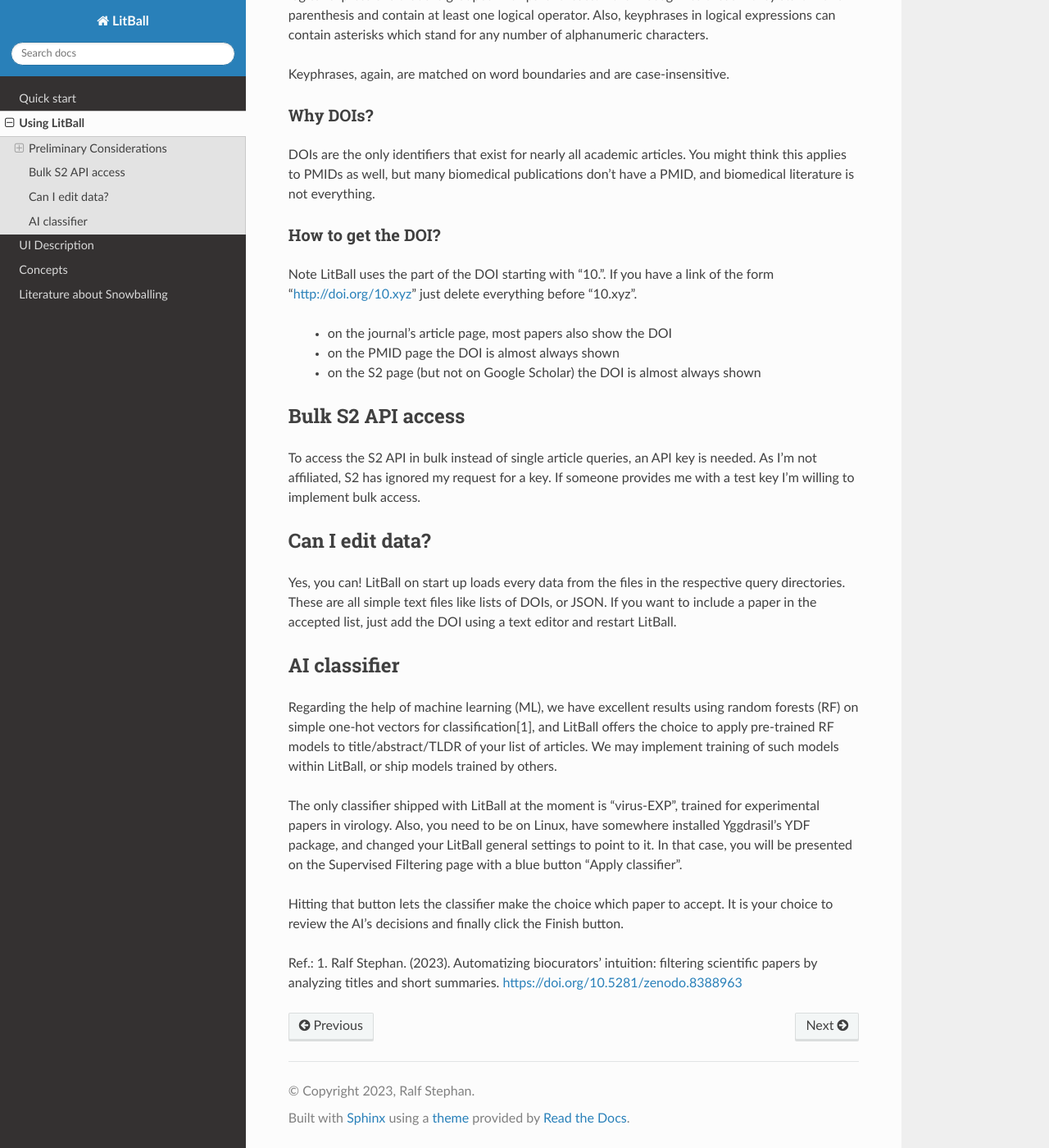
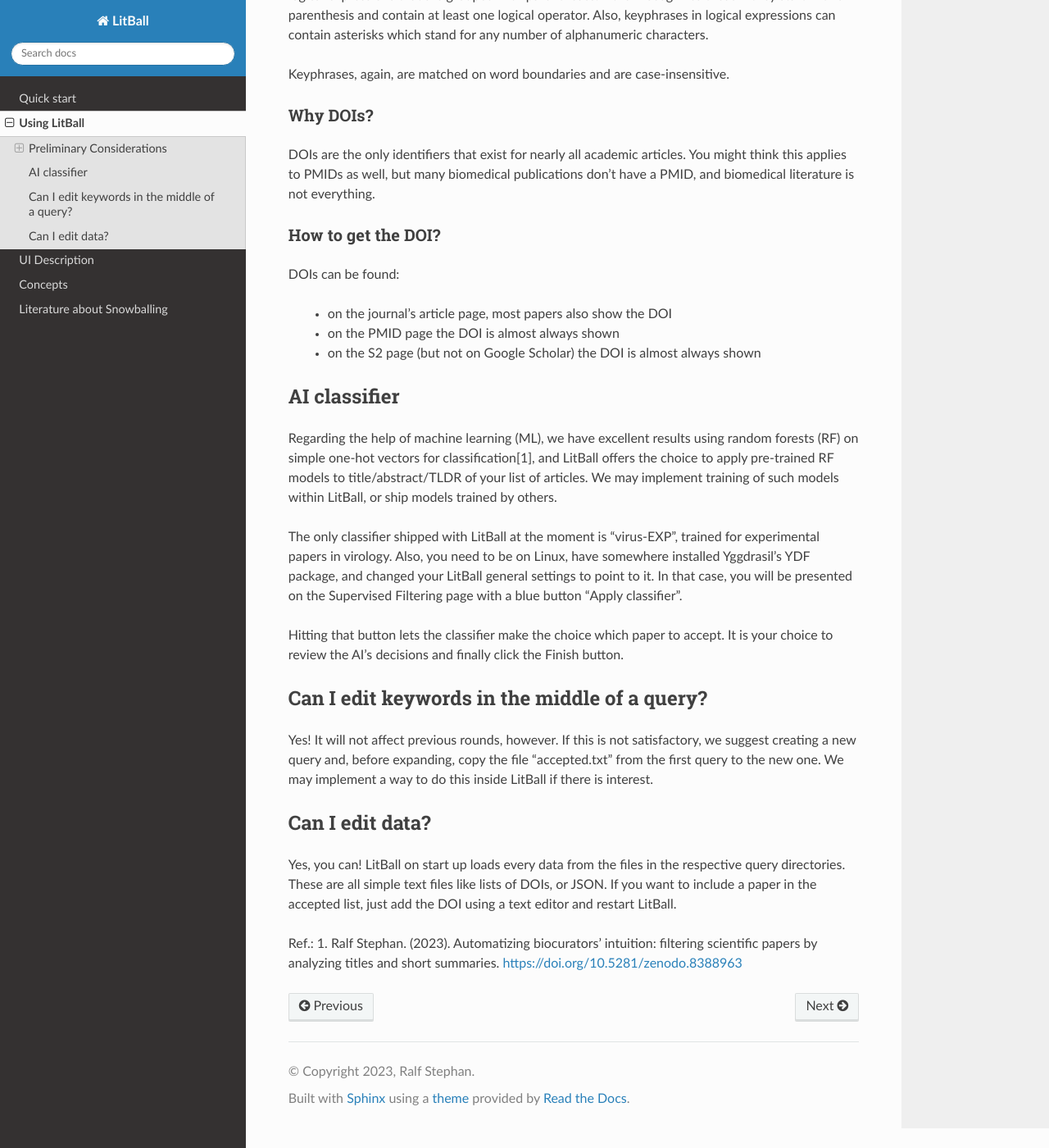
Before and after one commit to rwst/LitBall, a Sphinx documentation site: the page built from doc/using.rst, in a window 1280 px wide and 1400 px high, scrolled down 1498 px. Shown: the whole window at 82% size. Built offline with Sphinx 7.4.7 and the Read the Docs theme 2.0.0, drawn with Linux system fonts in a browser that asks for light colours.

Commit message:
doc: can I edit keywords?

```diff
--- a/doc/using.rst
+++ b/doc/using.rst
@@ -54,23 +54,13 @@
 
 How to get the DOI?
 ^^^^^^^^^^^^^^^^^^^
-Note LitBall uses the part of the DOI starting with "10.". If you have a link of the form "http://doi.org/10.xyz" just delete everything before "10.xyz".
+DOIs can be found:
 
  - on the journal's article page, most papers also show the DOI
 
  - on the PMID page the DOI is almost always shown
 
  - on the S2 page (but not on Google Scholar) the DOI is almost always shown
-
-Bulk S2 API access
-------------------
-To access the S2 API in bulk instead of single article queries, an API key is needed. As I'm not affiliated, S2 has ignored my request for a key. If someone
-provides me with a test key I'm willing to implement bulk access.
-
-Can I edit data?
-----------------
-Yes, you can! LitBall on start up loads every data from the files in the respective query directories. These are all simple text files like lists of DOIs, or JSON.
-If you want to include a paper in the accepted list, just add the DOI using a text editor and restart LitBall.
 
 AI classifier
 -------------
@@ -80,5 +70,18 @@
 
 Hitting that button lets the classifier make the choice which paper to accept. It is your choice to review the AI's decisions and finally click the Finish button.
 
+Can I edit keywords in the middle of a query?
+---------------------------------------------
+Yes! It will not affect previous rounds, however. If this is not satisfactory, we suggest creating a new query and, before expanding, copy the file "accepted.txt" from the first query to the new one. We may implement a way to do this inside LitBall if there is interest.
+
+
+Can I edit data?
+----------------
+Yes, you can! LitBall on start up loads every data from the files in the respective query directories. These are all simple text files like lists of DOIs, or JSON.
+If you want to include a paper in the accepted list, just add the DOI using a text editor and restart LitBall.
+
+
+
+
 Ref.:
 1. Ralf Stephan. (2023). Automatizing biocurators' intuition: filtering scientific papers by analyzing titles and short summaries. https://doi.org/10.5281/zenodo.8388963
```
